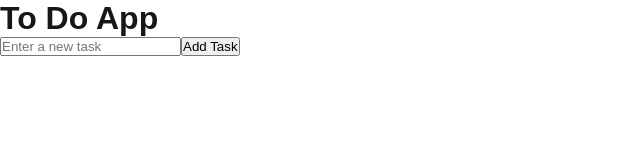
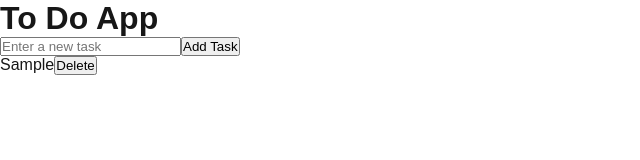
Before and after one commit to syeef-test/nextjs_todo_app, a Next.js app: page / in a window 1280 px wide. Both pictures are taken after typing "Sample" into the empty fields and a click on the button "Add Task". Shown: the top 160 px of the page, without its empty margins (0-640 px from the left). Built offline with nearby package versions, Linux system fonts and the light colour scheme.

Commit message:
add task and delete task done

```diff
--- a/pages/index.js
+++ b/pages/index.js
@@ -13,6 +13,11 @@
     localStorage.setItem("tasks", JSON.stringify(tasks));
   }, [tasks]);
 
+  const deleteTask = (index) => {
+    const newTasks = tasks.filter((item, i) => i != index);
+    setTasks(newTasks);
+  };
+
   return (
     <>
       <div>
@@ -26,6 +31,16 @@
           />
           <button onClick={addTask}>Add Task</button>
         </div>
+        <div>
+          <ul>
+            {tasks.map((task, index) => (
+              <li key={index}>
+                {task.text}
+                <button onClick={() => deleteTask(index)}>Delete</button>
+              </li>
+            ))}
+          </ul>
+        </div>
       </div>
     </>
   );
```
